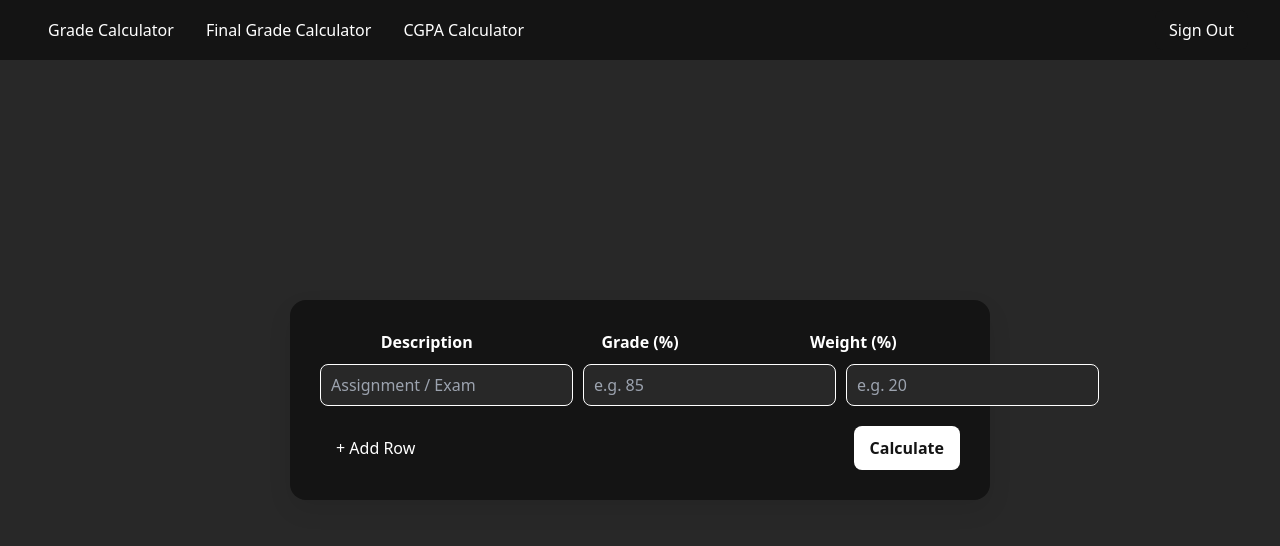
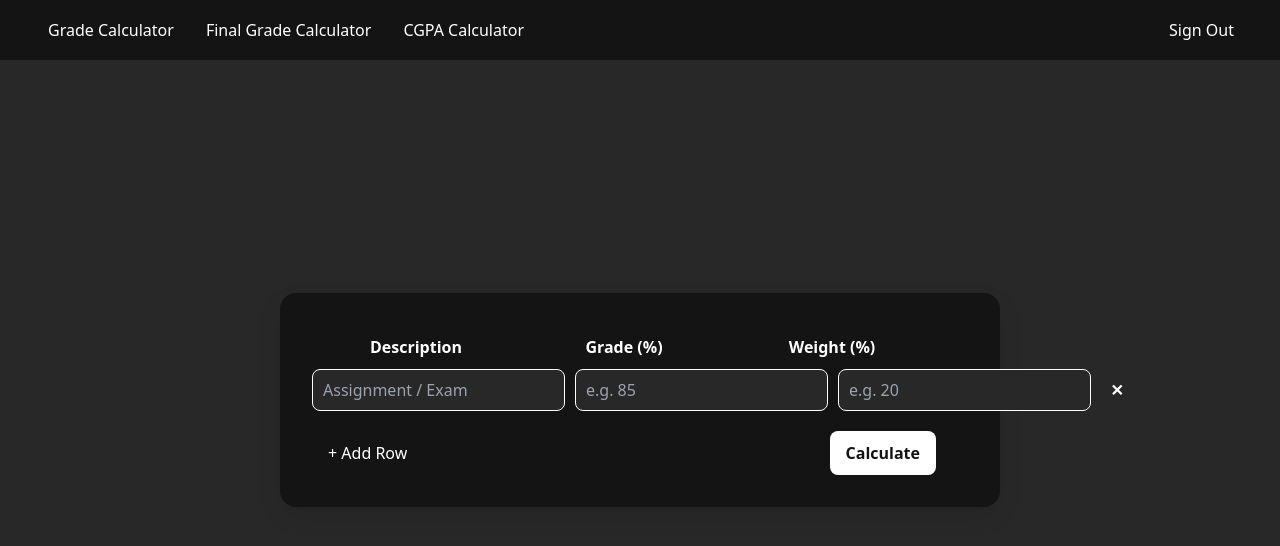
Before and after one commit to KevinKhuu27/azure, a React app in the folder frontend/: page /gradeCalculator in a window 1280 px wide. Shown: the top 546 px of the page. Built offline with nearby package versions, Linux system fonts and the light colour scheme; the HTML template or start-up script is replaced by a standard one.

Commit message:
Added a remove assignment button in Grade Calculator

```diff
--- a/frontend/src/Calculator.css
+++ b/frontend/src/Calculator.css
@@ -1,24 +1,26 @@
 .calculator-container {
-  max-width: 700px;
+  max-width: 720px;
   margin: 40px auto;
   background: #fff;
-  padding: 30px;
-  border-radius: 16px;
+  padding: 2rem;
+  border-radius: 1rem;
   box-shadow: 0 10px 25px rgba(0,0,0,0.08);
   background-color: #141414;
 }
 
 .calculator-header {
   display: grid;
-  grid-template-columns: 1fr 1fr 1fr;
+  grid-template-columns: 1fr 1fr 1fr 32px;
   font-weight: bold;
+  margin-top: 10px;
   margin-bottom: 10px;
   color: white;
 }
 
 .calculator-row {
   display: grid;
-  grid-template-columns: 2fr 1fr 1fr;
+  grid-template-columns: 1fr 1fr 1fr 32px;
+  padding-right: 32px;
   gap: 10px;
   margin-bottom: 10px;
 }
@@ -38,10 +40,16 @@
   box-shadow: 0 0 0 1px #fff;
 }
 
+.remove-btn {
+  color: white;
+  font-weight: bold;
+}
+
 .calculator-actions {
   display: flex;
   justify-content: space-between;
   margin-top: 20px;
+  padding-right: 32px;
 }
 
 .calculator-actions button {
@@ -66,10 +74,12 @@
   font-weight: 600;
   transition: background-color 0.2s, color 0.2s;
 }
+
 .calculator-actions button:last-child:hover {
   background-color: #3c3c3c;
   color: white;
 }
+
 .calculator-actions button:first-child:hover {
   background-color: #282828;
 }
--- a/frontend/src/pages/FinalGradeCalculator.jsx
+++ b/frontend/src/pages/FinalGradeCalculator.jsx
@@ -1,4 +1,4 @@
-import React from 'react';
+import React, { useState } from 'react';
 import '../Calculator.css';
 
 export default function FinalGradeCalculator() {
--- a/frontend/src/pages/GradeCalculator.jsx
+++ b/frontend/src/pages/GradeCalculator.jsx
@@ -13,6 +13,12 @@ export default function GradeCalculator() {
 
   const addRow = () => {
     setRows([...rows, { description: "", grade: "", weight: "" }]);
+  };
+
+  const removeRow = (indexToRemove) => {
+    // keep at least one row
+    if (rows.length === 1) return;
+    setRows(rows.filter((_, index) => index !== indexToRemove));
   };
 
   const calculateAverage = () => {
@@ -74,6 +80,13 @@ export default function GradeCalculator() {
               handleChange(index, "weight", e.target.value)
             }
           />
+
+          <button
+            className="remove-btn"
+            onClick={() => removeRow(index)}
+          >
+            ✕
+          </button>
         </div>
       ))}
 
```
